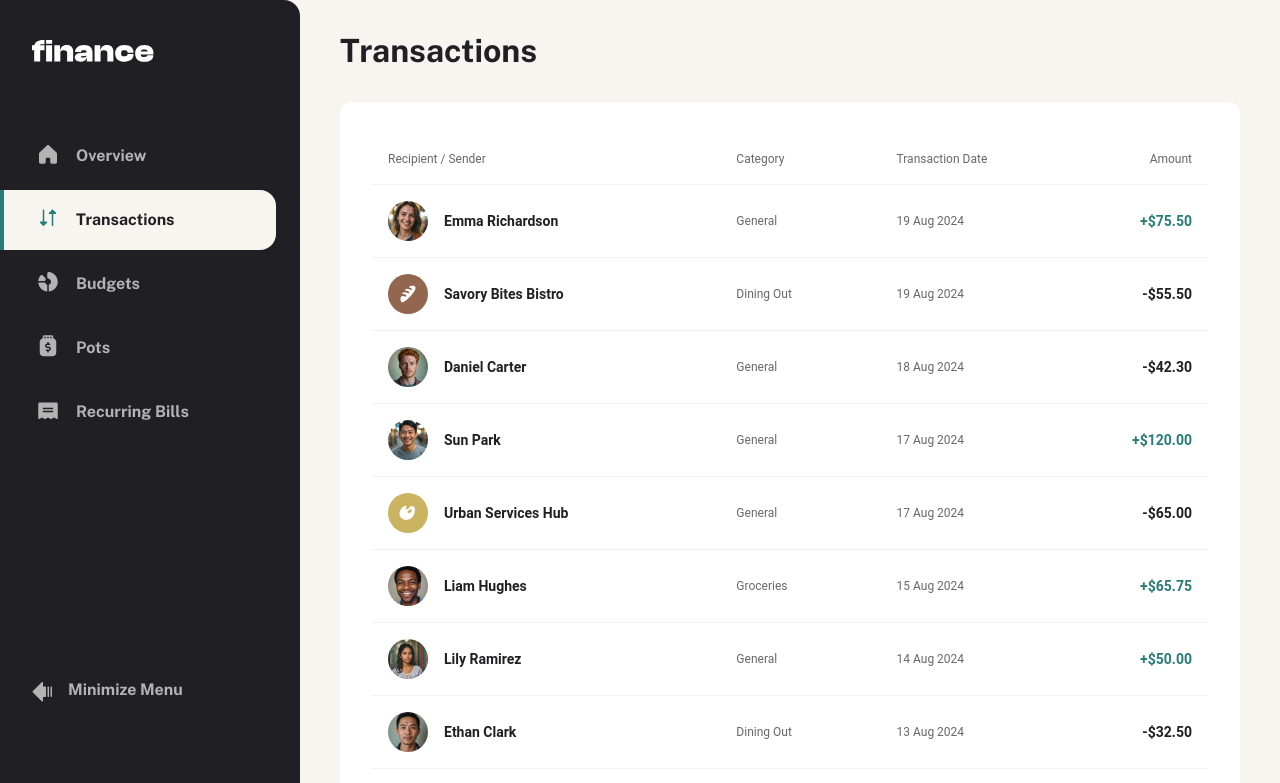
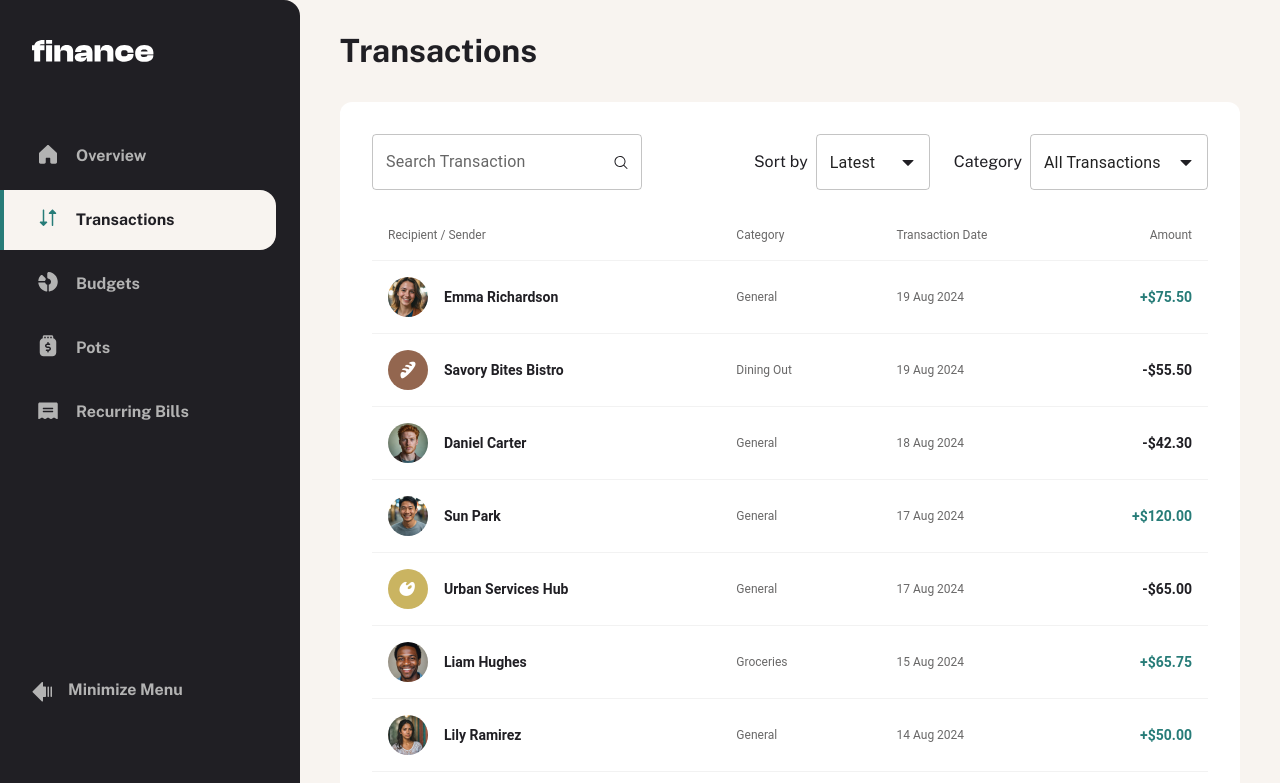
Before and after one commit to PioKl/Personal-Finance-App, a Next.js app: page /transactions in a window 1280 px wide. Shown: the top 783 px of the page. Built offline with nearby package versions, Linux system fonts and the light colour scheme.

Commit message:
Add search, sort and categroy mui TextFields

```diff
--- a/app/(root)/transactions/page.tsx
+++ b/app/(root)/transactions/page.tsx
@@ -1,3 +1,5 @@
+"use client";
+import { useState } from "react";
 import data from "@/data/data.json";
 import type { Transactions } from "@/types";
 import {
@@ -8,12 +10,66 @@ import {
   TableHead,
   TableRow,
   Paper,
+  TextField,
+  InputAdornment,
+  MenuItem,
 } from "@mui/material";
 import { formatDate, formatAmount } from "@/utils/formattingFunctions";
 import Image from "next/image";
+import IconSearch from "@/assets/icons/icon-search.svg";
+import IconDown from "@/assets/icons/icon-caret-down.svg";
+
+interface RotatingIconProps {
+  className?: string;
+}
 
 const Transactions = () => {
   const { transactions } = data as { transactions: Transactions[] };
+  //const [selectOpen, setSelectOpen] = useState(false);
+
+  const RotatingIcon = ({ className, ...other }: RotatingIconProps) => {
+    return (
+      <IconDown
+        {...other} // obsługuje kliknięcie selecta i dostępność
+        className={`!top-[45%] !right-[16px] transition-transform duration-200 ${className}`}
+      />
+    );
+  };
+
+  const sortSelectOptions = [
+    {
+      value: "Latest",
+    },
+    {
+      value: "Oldest",
+    },
+    {
+      value: "A to Z",
+    },
+    {
+      value: "Z to A",
+    },
+    {
+      value: "Highest",
+    },
+    {
+      value: "Lowest",
+    },
+  ];
+
+  const cetegorySelectOptions = [
+    "All Transactions",
+    "Entertainment",
+    "Bills",
+    "Personal Care",
+    "Transportation",
+    "General",
+    "Dining Out",
+    "Shopping",
+    "Lifestyle",
+    "Education",
+    "Groceries",
+  ];
 
   return (
     <section className="grid gap-space-400">
@@ -21,6 +77,65 @@ const Transactions = () => {
         <h1>Transactions</h1>
       </div>
       <div className="flex flex-col gap-space-250 py-space-300 px-space-250 bg-fill-two rounded-default md:p-space-400 ">
+        <div className="flex justify-between">
+          <div>
+            <TextField
+              id="outlined-basic"
+              label="Search Transaction"
+              variant="outlined"
+              className="mui-search mui-label"
+              slotProps={{
+                input: {
+                  endAdornment: (
+                    <InputAdornment position="end">
+                      <IconSearch />
+                    </InputAdornment>
+                  ),
+                },
+              }}
+            />
+          </div>
+          <div className="flex gap-space-300">
+            <div className="flex items-center gap-space-100">
+              <span>Sort by</span>
+              <TextField
+                select
+                defaultValue="Latest"
+                className="w-28.5 mui-select"
+                slotProps={{
+                  select: {
+                    IconComponent: RotatingIcon,
+                  },
+                }}
+              >
+                {sortSelectOptions.map((option) => (
+                  <MenuItem key={option.value} value={option.value}>
+                    {option.value}
+                  </MenuItem>
+                ))}
+              </TextField>
+            </div>
+            <div className="flex items-center gap-space-100">
+              <span>Category</span>
+              <TextField
+                select
+                defaultValue="All Transactions"
+                className="w-44.5 mui-select"
+                slotProps={{
+                  select: {
+                    IconComponent: RotatingIcon,
+                  },
+                }}
+              >
+                {cetegorySelectOptions.map((option) => (
+                  <MenuItem key={option} value={option}>
+                    {option}
+                  </MenuItem>
+                ))}
+              </TextField>
+            </div>
+          </div>
+        </div>
         <TableContainer>
           <Table>
             <TableHead>
```
